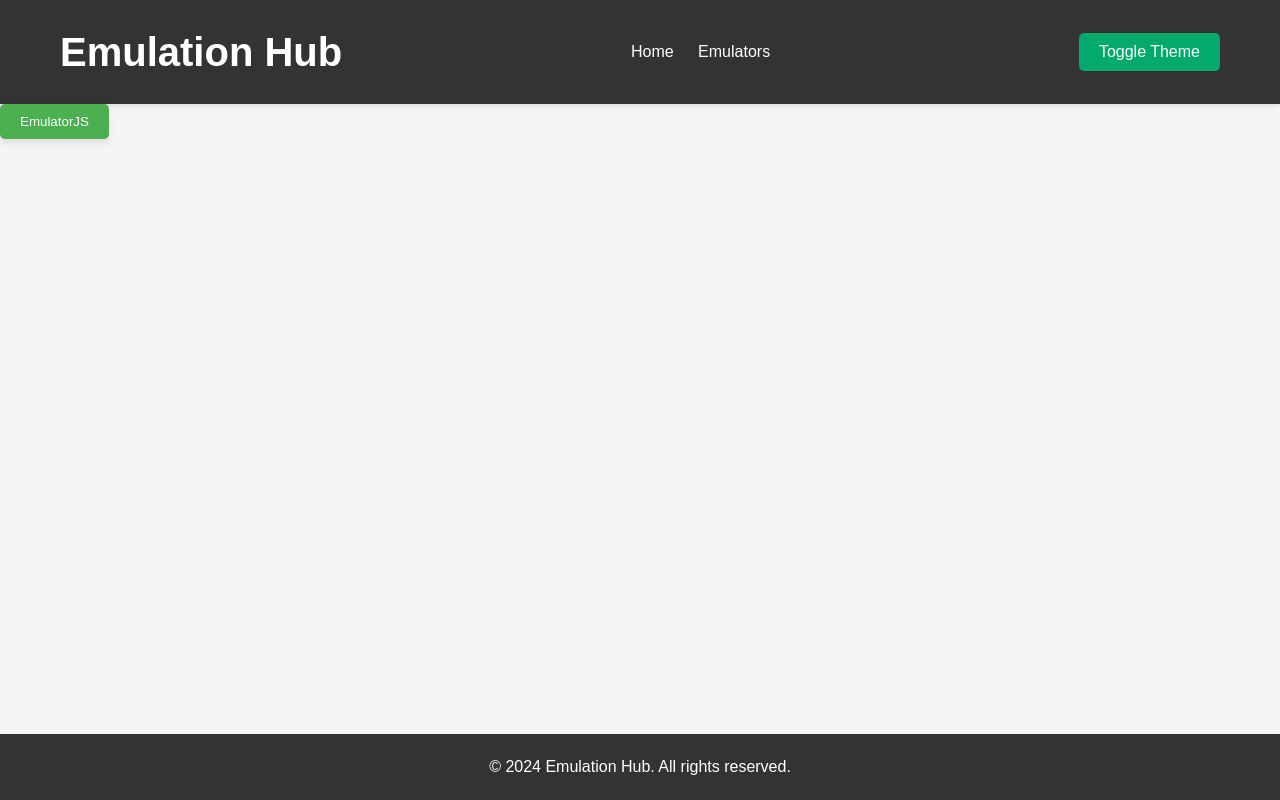
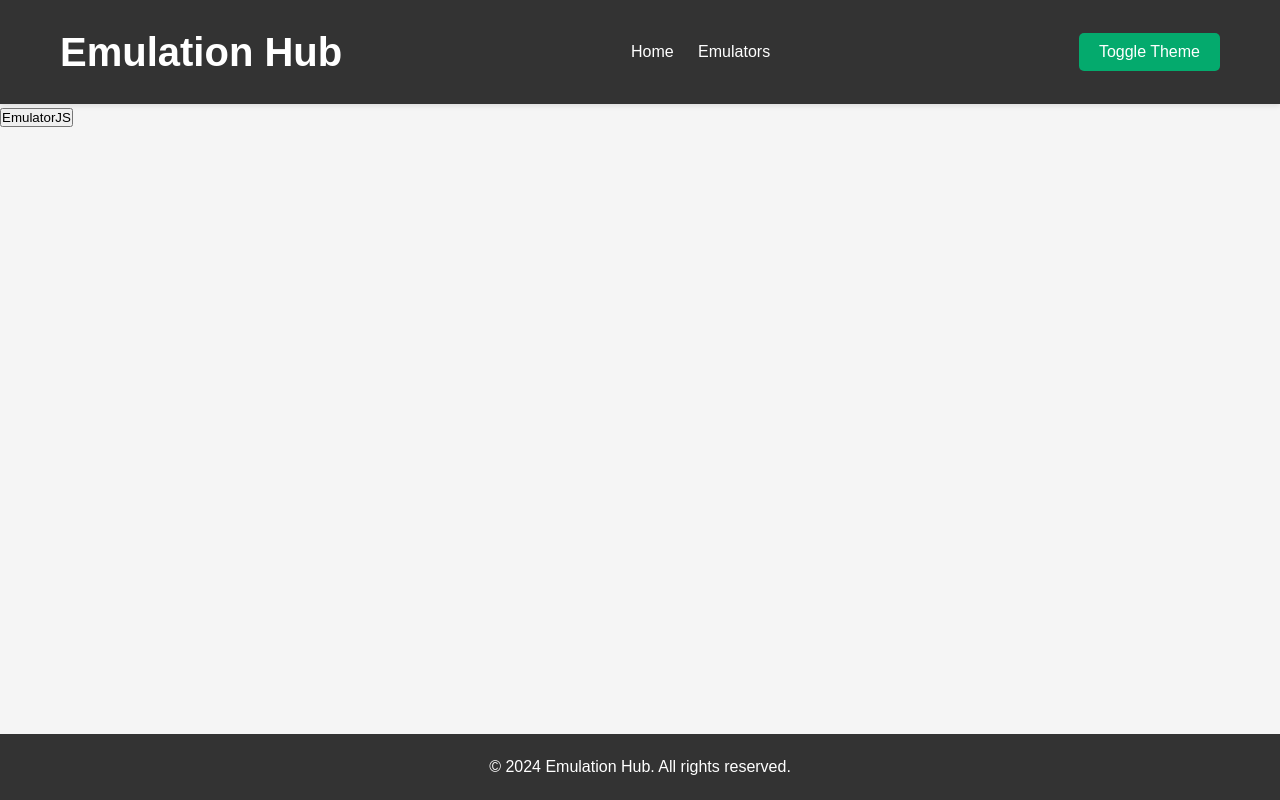
Before and after one commit to roblox1111/Emulation-Hub, a plain HTML site: page emulators.html in a window 1280 px wide. Drawn offline with Linux system fonts and the light colour scheme.

Commit message:
Update emulators.html

```diff
--- a/emulators.html
+++ b/emulators.html
@@ -23,7 +23,7 @@
     </header>
 
     <form action="Emulators/emulatorjs/index.html">
-        <button type="submit" class="button">EmulatorJS</button>
+        <button type="submit">EmulatorJS</button>
     </form>
 
     <!-- Add more sections/content to make your site more lively -->
```
